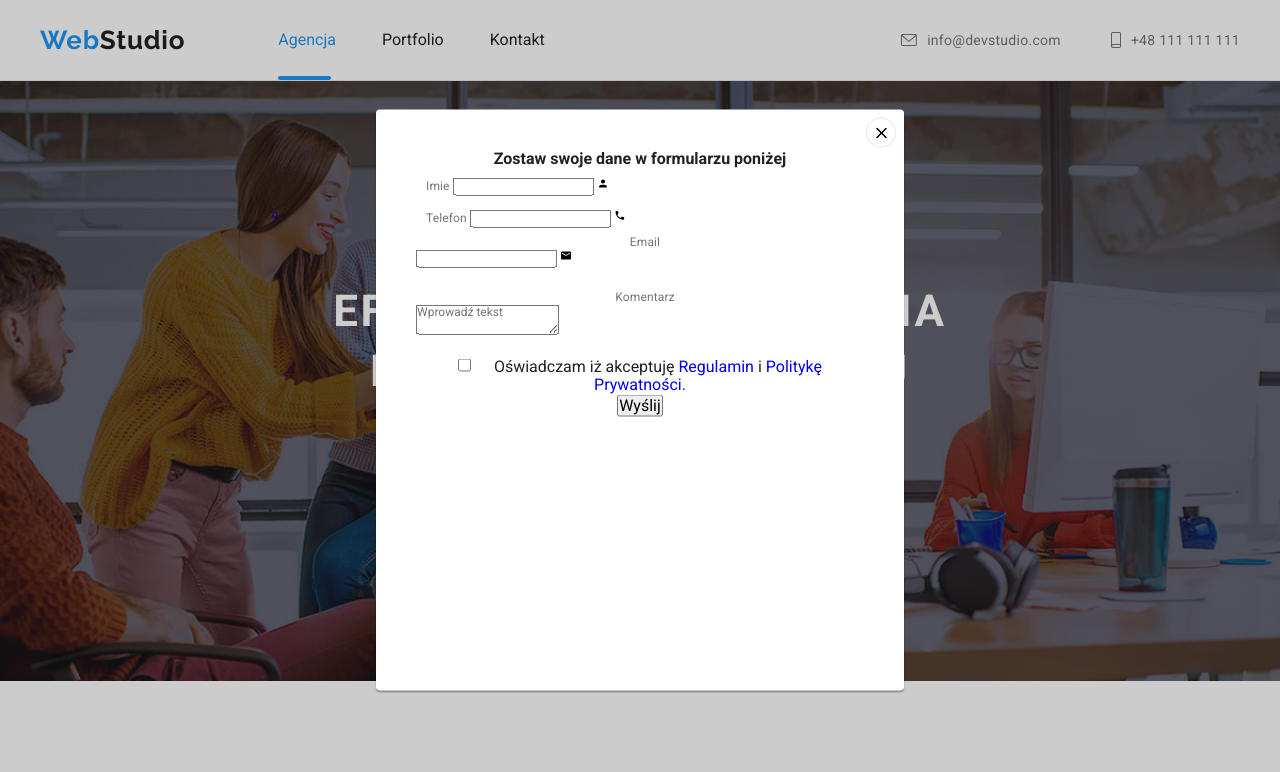
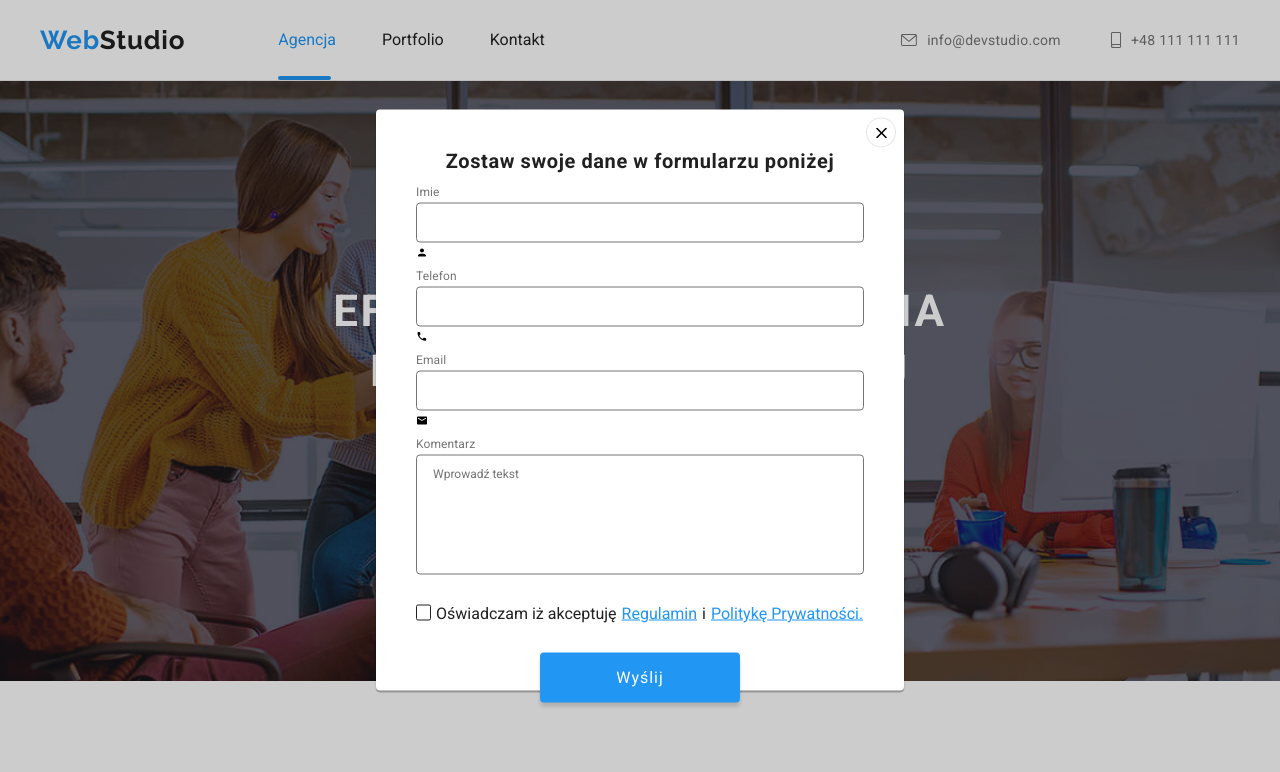
Before and after one commit to LukaszDerkacz/goit-markup-hw-06, a plain HTML site: page index.html in a window 1280 px wide. Both pictures are taken after a click on the button "Zamów usługę". Shown: the top 772 px of the page. Drawn offline with Linux system fonts and the light colour scheme.

Commit message:
correction3

```diff
--- a/css/styles.css
+++ b/css/styles.css
@@ -758,74 +758,190 @@ p{
     border-radius: 4px;
   }
 
-  .modal-form {
+  .modal-window-body{
+    padding: 40px;
+  }
+
+  /* .modal-form {
     padding: 40px;
     display: flex;
-    flex-direction: column;
+    flex-direction: column; */
     /* align-items: center;
     justify-content: center; */
-    width: 100%;
-  }
+    /* width: 100%;
+  } */
 
-  .modal-body {
 
-    display: flex;
-    flex-direction: column;
-  }
 
-  .modal-body h4{
+  .modal-window-body h4{
     text-align: center;
     padding-bottom: 12px;
     font-size: 20px;
     letter-spacing: var(--spacing-percent-3);
     color: var(--primary-color);
+    padding-bottom: 12px;
+  }
+
+  .modal-body {
+    display: flex;
+    flex-direction: column;
   }
 
   .modal-label {
-    padding: 10px;
+    /* display: flex;
+    align-items: center; */
+  }
+
+  /* label{
+    position: relative;
+    display: flex;
+    flex-direction: column;
+  } */
+
+  .modal-input {
+    display: flex;
+    flex-direction: column;
+    margin-bottom: 10px;
+    gap: 4px;
     text-align: left;
-    padding-bottom: 4px;
     color: var(--second-color);
     font-size: 12px;
     line-height: var(--font-size-14px);
     letter-spacing: 0.01em;
   }
 
-  label{
-    /* position: relative; */
+  .modal-icon-svg{
+    display: flex;
+    align-items: center;
+  }
+
+  .modal-label-input {
+    position: relative;
+    height: 40px;
+    width: 448px;
+    padding-left: 42px;
+  }
+
+  .modal-icon-svg svg {
+    position: absolute;
+    fill: var(--color-bg-dark);
+    margin-left: 12px;
+    transition: fill 250ms cubic-bezier(0.4, 0, 0.2, 1);
+    /* position: absolute;
+    fill: var(--primary-color);
+    margin-left: 12px;
+    transition: fill 250ms cubic-bezier(0.4, 0, 0.2, 1); */
     /* display: flex;
-    flex-direction: column; */
+    align-items: center;
+    justify-content: center; */
+    /* position: absolute;
+    right: 421px;
+    margin: 14px;
+    bottom: 14px;
+    left: 15px;
+    display: flex;
+    align-items: center;
+    color: var(--primary-color); */
   }
 
 
+  /* input {
+    padding-top: 4px;
+  } */
 
-
-
-
-
-
-
-
-
-
-  /* .modal-label textarea {
+  .modal-label textarea {
     color: rgba(117, 117, 117, 0.5);
     padding: 12px 16px;
     resize: none;
     height: 120px;
-    width: 100%;
-    margin-top: 4px;
+    width: 448px;
     margin-bottom: 20px;
-  } */
+  }
 
+  .modal-label-input,
+  .modal-label textarea {
+    border-radius: 4px;
+    outline: none;
+    border: 1px solid var(--second-color);
+    transition: border 250ms cubic-bezier(0.4, 0, 0.2, 1);
+  }
 
-  /* .modal-label-input {
-    height: 40px;
-    width: 100%;
-    padding-left: 42px;
-  } */
+  .modal-input:focus,
+  .modal-label textarea:focus {
+    border: 1px solid var(--accent-color);
+    fill: var(--accent-color);
+  }
 
-  /* .modal-btn {
+  .modal-input input:focus + svg {
+    fill: var(--accent-color);
+  }
+
+  .modal-input input:focus,
+  .modal-label textarea:focus{
+    border: 1px solid var(--accent-color);
+  }
+
+  .policy-wrapper {
+    display: flex;
+  }
+
+  .policy {
+    cursor: pointer;
+    display: flex;
+  }
+
+  .policy a {
+    text-decoration: underline;
+    color: var(--accent-color);
+  }
+
+  .policy a:hover,
+  .policy a:focus {
+    opacity: 0.8;
+  }
+
+  .policy input {
+    position: absolute;
+    opacity: 0;
+    cursor: pointer;
+    height: 0;
+    width: 0;
+  }
+
+  .checkmark {
+    height: 16px;
+    width: 15px;
+    border: 1px solid var(--primary-color);
+    border-radius: 2px;
+    background-color: var(--white-color);
+    transition: background-color 250ms cubic-bezier(0.4, 0, 0.2, 1);
+  }
+
+  .policy:hover input ~ .checkmark {
+  background-color: var(--white-color);
+  }
+
+  .policy input:checked ~ .checkmark {
+    background-color: var(--accent-color);
+    border: none;
+  }
+
+  .checkmark-svg {
+    display: none;
+    opacity: 0;
+  }
+
+  .policy input:checked ~ .checkmark .checkmark-svg {
+    display: block;
+    opacity: 1;
+  }
+
+  .policy-wrapper .policy-text {
+    margin: 0 5px;
+  }
+
+  .modal-btn {
+    margin: 30px auto auto auto;
     color: var(--white-color);
     background-color: var(--accent-color);
     font-size: 16px;
@@ -839,104 +955,8 @@ p{
     box-shadow: 0px 4px 4px rgba(0, 0, 0, 0.15);
     cursor: pointer;
     width: 200px;
-    margin: 30px auto auto auto;
-  } */
+  }
 
-  /* .modal-input {
-    display: flex;
-    align-items: center;
-    margin-top: 4px;
-  } */
-
-  /* .modal-input svg {
-    position: absolute;
-    fill: var(--primary-color);
-    margin-left: 12px;
-    transition: fill 250ms cubic-bezier(0.4, 0, 0.2, 1);
-  } */
-
-  /* .modal-input input,
-  .modal-label textarea {
-    border-radius: 4px;
-    outline: none;
-    border: 1px solid rgba(33, 33, 33, 0.2);
-    transition: border 250ms cubic-bezier(0.4, 0, 0.2, 1);
-  } */
-
-  /* .modal-input input:focus,
-  .modal-label textarea:focus {
-    border: 1px solid var(--accent-color);
-  } */
-
-  /* .modal-input input:focus + svg {
-    fill: var(--accent-color);
-  } */
-
-  /* .policy-wrapper {
-    display: flex;
-  } */
-
-  /* .policy {
-    cursor: pointer;
-    display: flex;
-  } */
-
-  /* .policy a {
-    text-decoration: underline;
-    color: var(--accent-color);
-  } */
-
-  /* .policy a:hover,
-  .policy a:focus {
-    opacity: 0.8;
-  } */
-
-  /* .policy input {
-    position: absolute;
-    opacity: 0;
-    cursor: pointer;
-    height: 0;
-    width: 0;
-  } */
-
-  /* .checkmark {
-
-    height: 16px;
-    width: 15px;
-    border: 2px solid var(--primary-color);
-    border-radius: 4px;
-    background-color: var(--white-color);
-    transition: 250ms cubic-bezier(0.4, 0, 0.2, 1);
-    transition: background-color 250ms cubic-bezier(0.4, 0, 0.2, 1);
-  }  */
-
-  /* .policy:hover input ~ .checkmark {
-    background-color: #ccc;
-  } */
-
-  /* .policy input:checked ~ .checkmark {
-    background-color: var(--accent-color);
-    border: none;
-  } */
-
-  /* .checkmark-svg {
-    display: none;
-    opacity: 0;
-  } */
-
-  /* .policy input:checked ~ .checkmark .checkmark-svg {
-
-    background-color: var(--accent-color);
-    border-radius: 4px;
-    border: none;
-    display: block;
-    opacity: 1;
-    transition: 250ms cubic-bezier(0.4, 0, 0.2, 1);
-  } */
-
-  /* .policy-wrapper .policy-text {
-    margin: 0 5px;
-  } */
 /* ========= END BACKDROP ========= */
 
 /* set no-drop on this where is no link */
--- a/index.html
+++ b/index.html
@@ -75,14 +75,15 @@
                                 ></use>
                             </svg>
                         </button>
-                        <form >
+                        <form class="modal-window-body">
                             <div class="modal-form">
                                 <h4>Zostaw swoje dane w formularzu poniżej</h4>
                                 <ul class="modal-body">
                                     <li class="modal-label">
                                         <label class="modal-input"> Imie
                                             <input type="text" class="modal-label-input" required name="imie" id="imie" />
-                                            <svg width="12" height="12">
+
+                                            <svg class="modal-svg" width="12" height="12">
                                                 <use
                                                     href="./images/symbol-defs.svg#icon-person"
                                                     width="12" height="12"
@@ -101,9 +102,8 @@
                                             </svg>
                                         </label>
                                     </li>
-                                    <li>
-                                        <label class="modal-label" for="mail">Email
-                                            <div class="modal-input">
+                                    <li class="modal-label">
+                                        <label class="modal-input">Email
                                             <input type="text" class="modal-label-input" required  name="mail" id="mail"/>
                                             <svg width="12" height="12">
                                                 <use
@@ -111,14 +111,11 @@
                                                     width="12" height="12"
                                                 ></use>
                                             </svg>
-                                            </div>
                                         </label>
                                     </li>
-                                    <li>
-                                        <label class="modal-label" for="komentarz">Komentarz
-                                            <div class="modal-input">
+                                    <li class="modal-label">
+                                        <label  class="modal-input">Komentarz
                                             <textarea name="komentarz" id="komentarz" placeholder="Wprowadź tekst"></textarea>
-                                            </div>
                                         </label>
                                     </li>
                                     <li>
```
Lines whose indentation alone changed are shown as unchanged.
